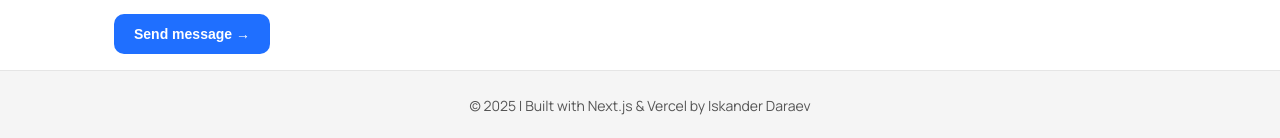
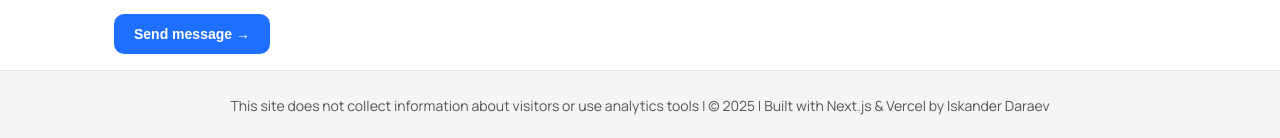
Before and after one commit to isk06/ruportfo, a Next.js app: page / in a window 1280 px wide. Shown: the part 9046-9184 px from the top of the page. Built offline with nearby package versions, Linux system fonts and the light colour scheme.

Commit message:
disclaimer

```diff
--- a/components/Footer.tsx
+++ b/components/Footer.tsx
@@ -1,7 +1,7 @@
 export default function Footer() {
   return (
     <footer className="footer footer-gray">
-      © 2025 | Built with Next.js & Vercel by Iskander Daraev
+      This site does not collect information about visitors or use analytics tools  |  © 2025  |  Built with Next.js & Vercel by Iskander Daraev
     </footer>
   );
 }
```
